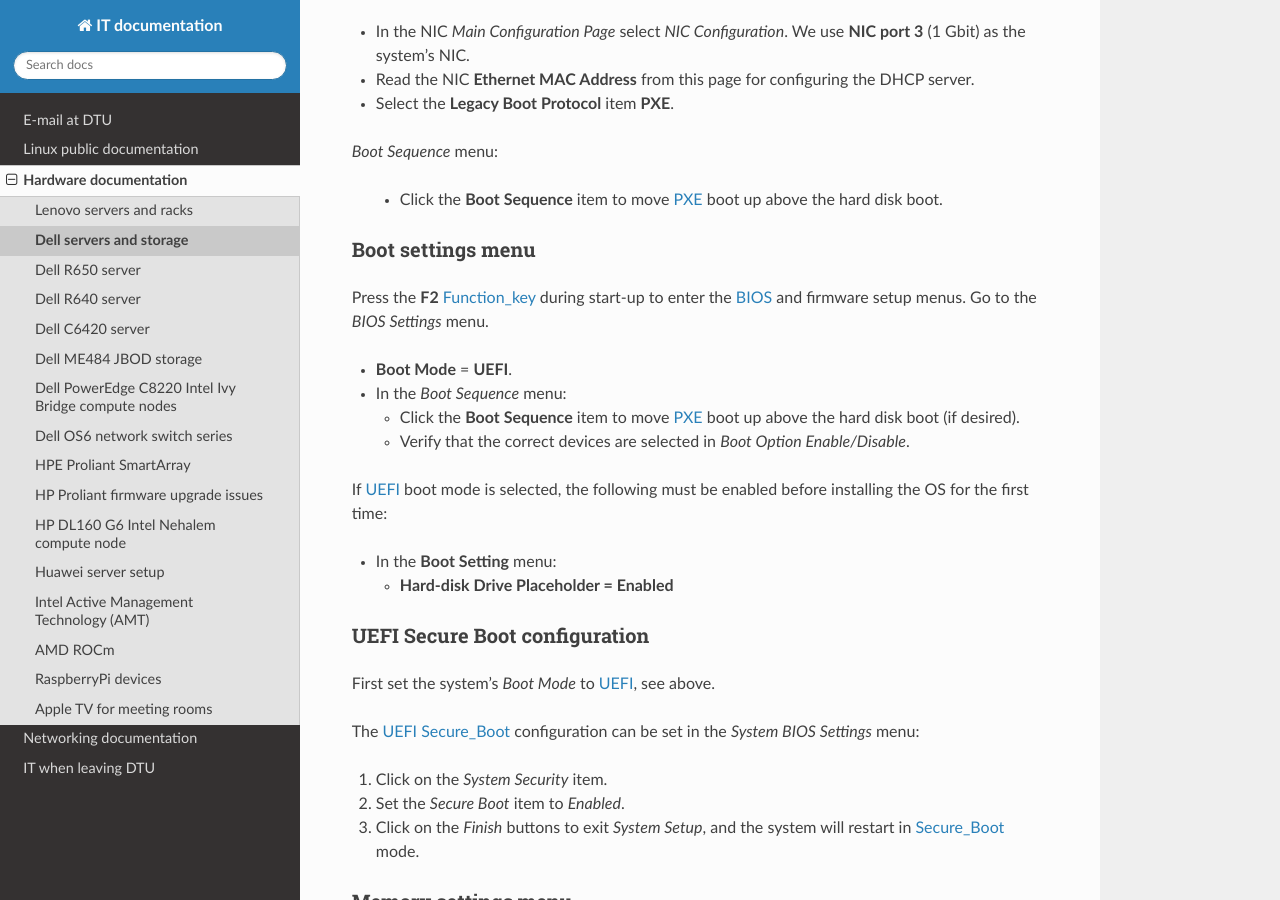
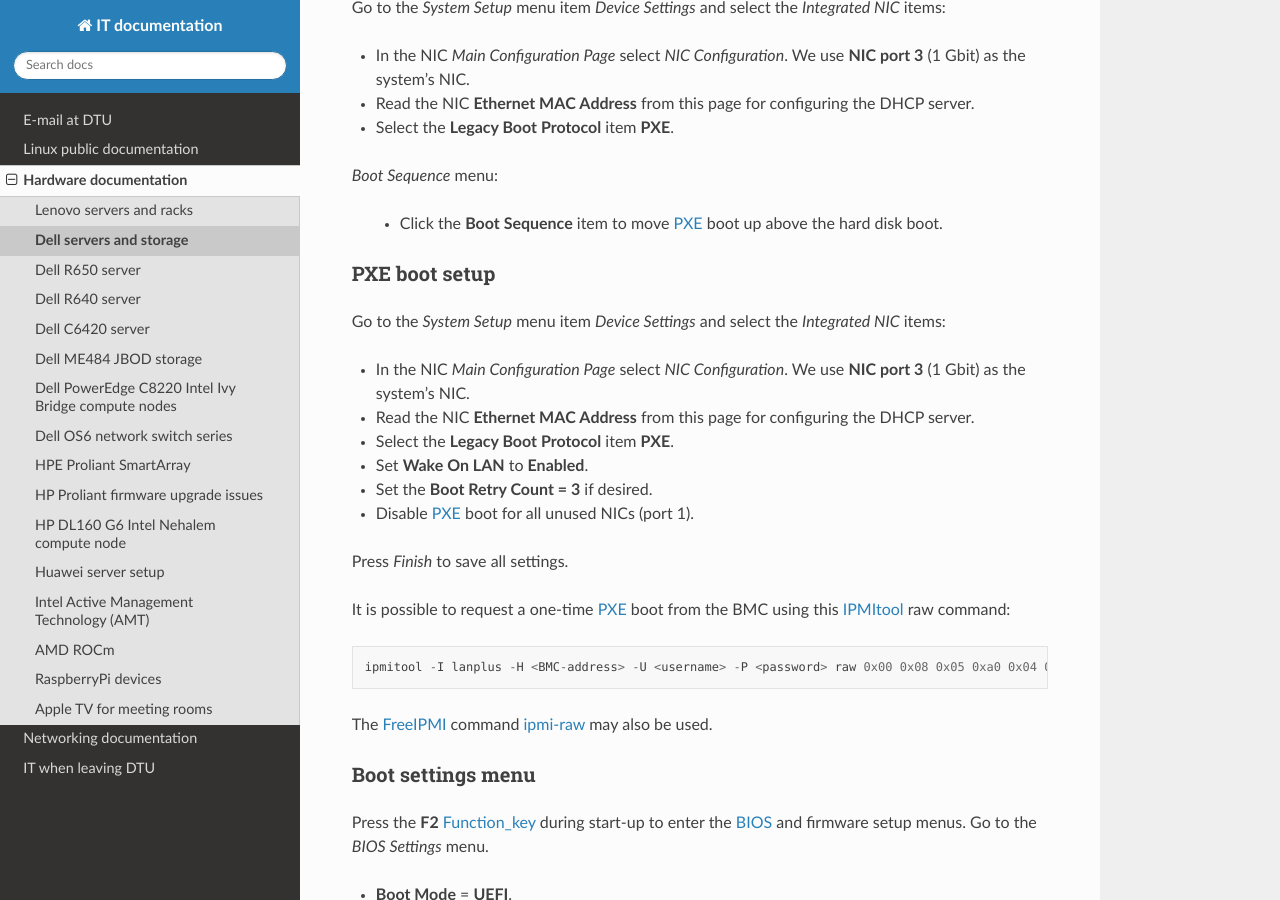
Before and after one commit to OleHolmNielsen/ITwiki, a Sphinx documentation site: the page built from docs/Dell_BIOS_settings.rst, in a window 1280 px wide and 900 px high, scrolled down 906 px. Built offline with Sphinx 7.4.7 and the Read the Docs theme 3.1.0, drawn with Linux system fonts in a browser that asks for light colours.

Commit message:
Copied PXE boot setup section

```diff
--- a/docs/Dell_BIOS_settings.rst
+++ b/docs/Dell_BIOS_settings.rst
@@ -47,6 +47,35 @@ Go to the *System Setup* menu item *Device Settings* and select the *Integrated
 .. _iDRAC9: https://en.wikipedia.org/wiki/Dell_DRAC
 .. _racadm: https://www.dell.com/support/manuals/us/en/04/idrac9-lifecycle-controller-v3.0-series/idrac_3.00.00.00_racadm/introduction
 .. _PXE: https://en.wikipedia.org/wiki/Preboot_Execution_Environment
+
+PXE boot setup
+----------------------
+
+Go to the *System Setup* menu item *Device Settings* and select the *Integrated NIC* items:
+
+* In the NIC *Main Configuration Page* select *NIC Configuration*.  We use **NIC port 3** (1 Gbit) as the system's NIC.
+
+* Read the NIC **Ethernet MAC Address** from this page for configuring the DHCP server.
+
+* Select the **Legacy Boot Protocol** item **PXE**.
+
+* Set **Wake On LAN** to **Enabled**.
+
+* Set the **Boot Retry Count = 3** if desired.
+
+* Disable PXE_ boot for all unused NICs (port 1).
+
+Press *Finish* to save all settings.
+
+It is possible to request a one-time PXE_ boot from the BMC using this IPMItool_ raw command::
+
+  ipmitool -I lanplus -H <BMC-address> -U <username> -P <password> raw 0x00 0x08 0x05 0xa0 0x04 0x00 0x00 0x00
+
+The FreeIPMI_ command ipmi-raw_ may also be used.
+
+.. _IPMItool: https://github.com/ipmitool/ipmitool
+.. _FreeIPMI: https://www.gnu.org/software/freeipmi/
+.. _ipmi-raw: https://www.gnu.org/software/freeipmi/manpages/man8/ipmi-raw.8.html
 
 Boot settings menu
 ------------------
```
